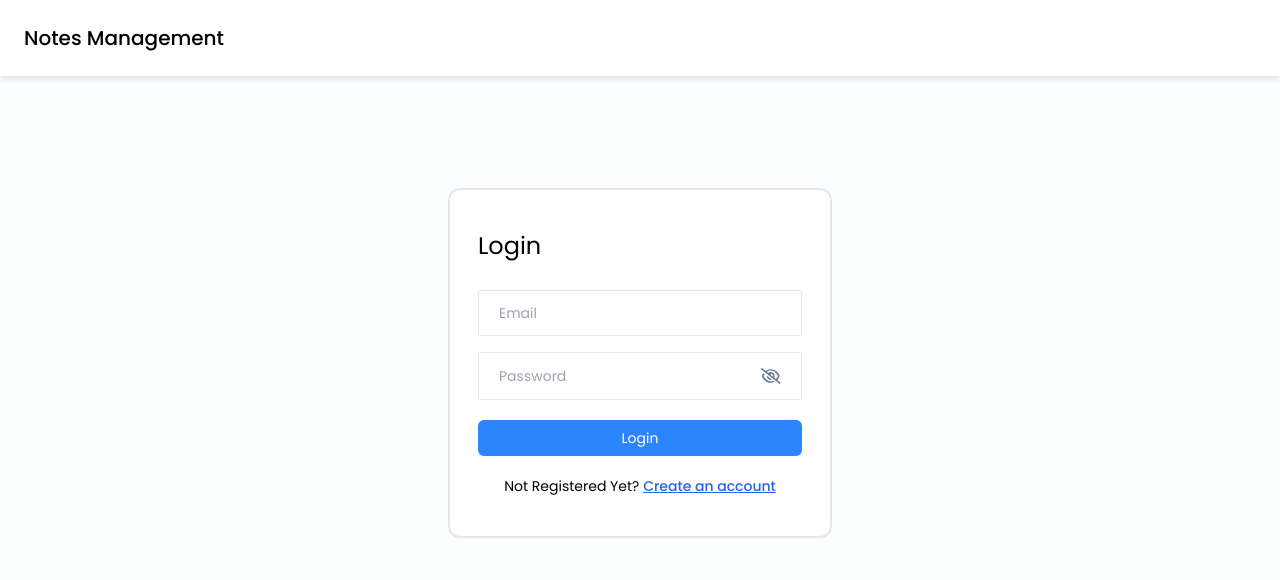
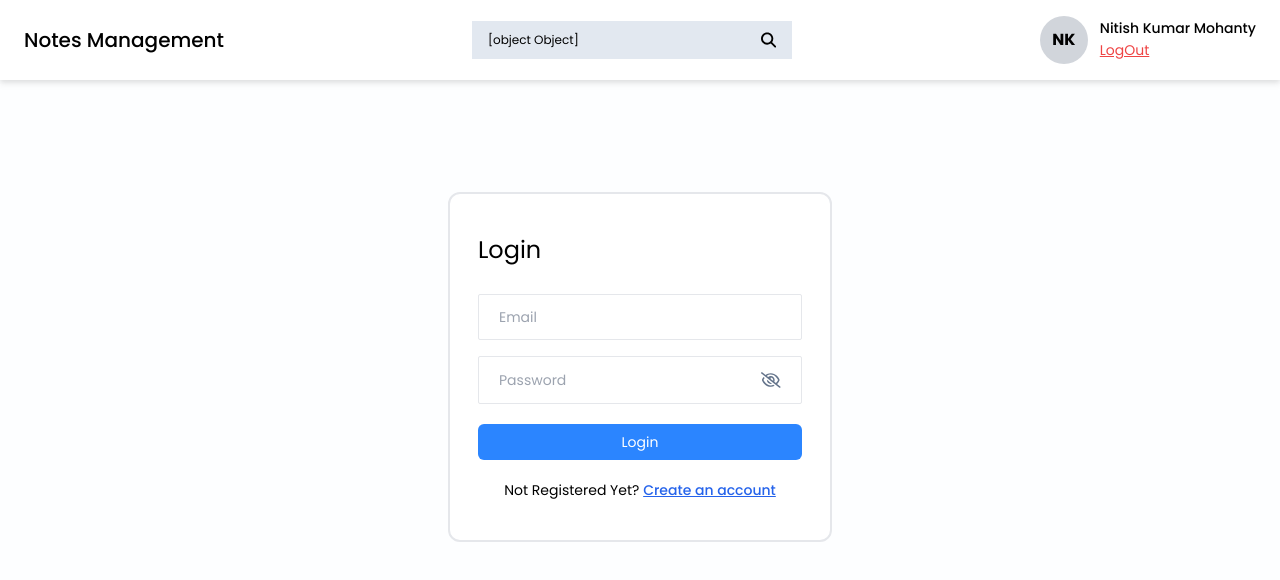
Before and after one commit to Nitish7382/Notes-Management, a React (Vite) app in the folder client/: page /Login in a window 1280 px wide. Shown: the top 580 px of the page. Built offline with nearby package versions, Linux system fonts and the light colour scheme.

Commit message:
upgrade React and React DOM to version 19, add SearchBar and ProfileInfo components, implement logout functionality, and enhance email validation utility

```diff
--- a/client/package.json
+++ b/client/package.json
@@ -10,8 +10,8 @@
     "preview": "vite preview"
   },
   "dependencies": {
-    "react": "^18.3.1",
-    "react-dom": "^18.3.1",
+    "react": "^19.0.0",
+    "react-dom": "^19.0.0",
     "react-icons": "^5.4.0",
     "react-router-dom": "^7.1.1"
   },
--- a/client/src/components/Navbar/NavBar.jsx
+++ b/client/src/components/Navbar/NavBar.jsx
@@ -1,13 +1,24 @@
-import React from 'react'
+import React from "react";
+import { useNavigate } from "react-router-dom";
+import ProfileInfo from "../cards/ProfileInfo";
+import SearchBar from "../SearchBar/SearchBar";
 
 const NavBar = () => {
+  const navigate = useNavigate();
+
+  const handlelogout = () => {
+    navigate("/Login");
+  };
+
   return (
-    <div className=' bg-white flex items-center justify-between px-6 py-4 drop-shadow-md'>
-      <h2 className=' text-xl font-medium text-black py-2'>
-        Notes Management
-      </h2>
+    <div className=" bg-white flex items-center justify-between px-6 py-4 drop-shadow-md">
+      <h2 className=" text-xl font-medium text-black py-2">Notes Management</h2>
+
+      <SearchBar/>
+
+      <ProfileInfo OnLogout={handlelogout} />
     </div>
-  )
-}
+  );
+};
 
-export default NavBar
+export default NavBar;
--- /dev/null
+++ b/client/src/components/SearchBar/SearchBar.jsx
@@ -0,0 +1,20 @@
+import React from 'react'
+import {FaMagnifyingGlass} from 'react-icons/fa6'
+
+
+const SearchBar = (value, onChange) => {
+  return (
+    <div className='w-80 flex items-center px-4 bg-slate-200 rounded-lgw'>
+        <input
+        type="text"
+        placeholder='Search Notes'
+        className='w-full text-xs bg-transparent py-[11px] outline-none'
+        value={value}
+        onChange={onChange}
+        />
+        <FaMagnifyingGlass  />
+    </div>
+  )
+}
+
+export default SearchBar
--- /dev/null
+++ b/client/src/components/cards/ProfileInfo.jsx
@@ -0,0 +1,22 @@
+import React from 'react'
+import { getInitials } from '../../utils/helper'
+
+const ProfileInfo = ({OnLogout}) => {
+  return (
+    <div className='flex items-center gap-3'>
+      <div className=' h-12 w-12 rounded-full bg-gray-300 flex items-center justify-center font-bold'>
+        {getInitials('Nitish Kumar Mohanty')}
+      </div>
+      <div className='justify-center flex-col items-center'>
+        <p className='text-sm font-medium'>
+            Nitish Kumar Mohanty
+        </p>
+        <button className='text-sm text-red-500 underline' onClick={OnLogout}>
+            LogOut
+        </button>
+      </div>
+    </div>
+  )
+}
+
+export default ProfileInfo
--- a/client/src/utils/helper.js
+++ b/client/src/utils/helper.js
@@ -2,3 +2,16 @@ export const validateEmail = (email) => {
     const regex = /^[a-zA-Z0-9._-]+@[a-zA-Z0-9.-]+\.[a-zA-Z]{2,4}$/;
     return regex.test(email);
 };
+
+export const getInitials = (name) => {
+    if (!name) return "";
+
+    const words = name.split(" ");
+    let initials = "";
+
+    for (let i = 0; i < Math.min(words.length, 2); i++) {
+        initials += words[i][0];
+    }
+
+    return initials.toUpperCase();
+}
```
Also changed, not shown: 1 other file (tests, documents, lock files or other folders).
